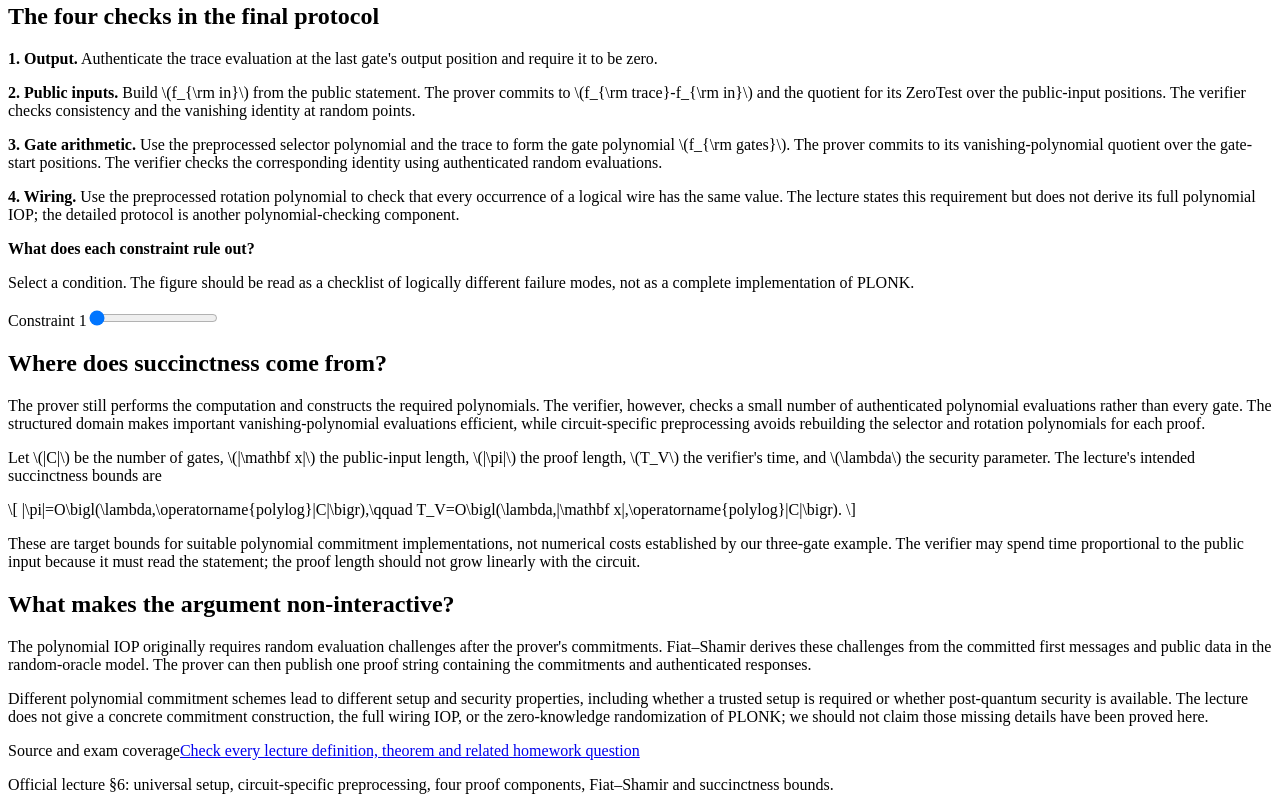
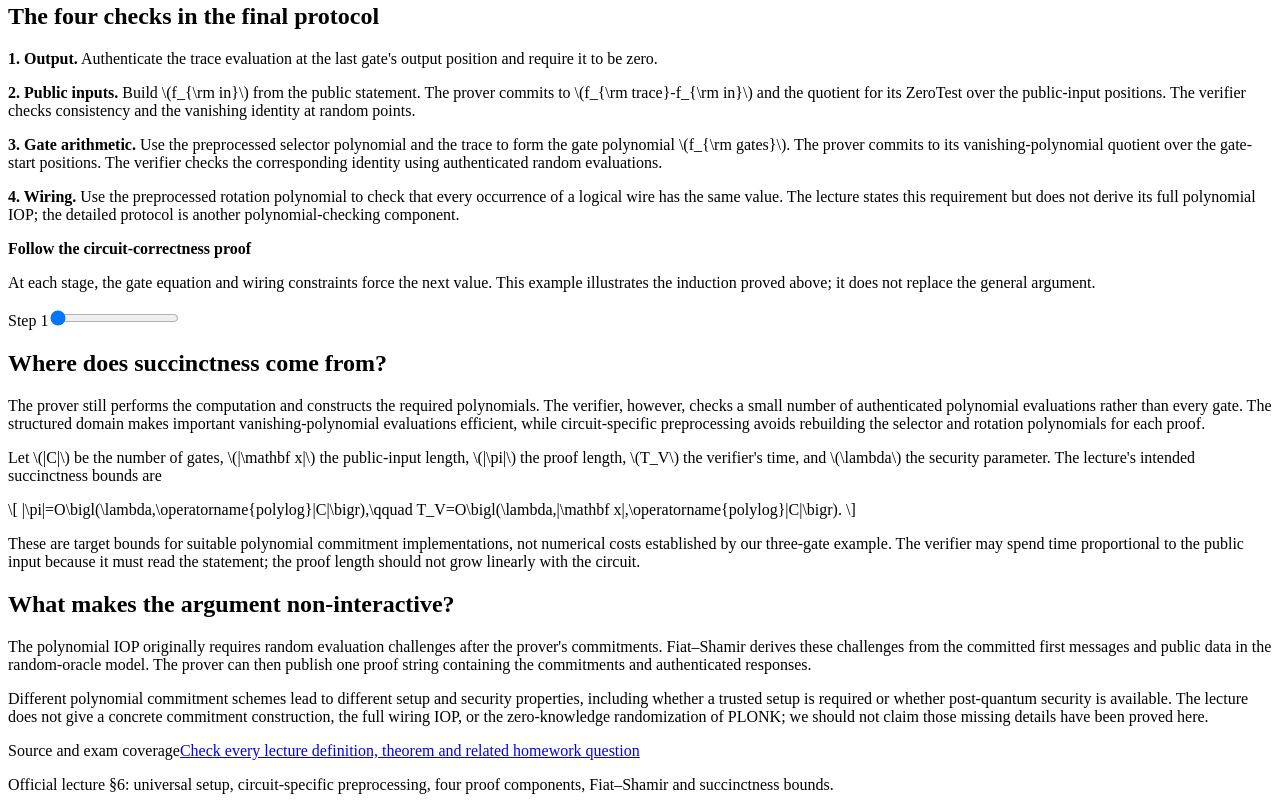
Before and after one commit to anujpare/study_material, a website: page docs/snarg-workbench/part-4.html in a window 1280 px wide. Shown: the part 6330-7140 px from the top of the page. Drawn offline with Linux system fonts and the light colour scheme.

Commit message:
Make final PLONK interaction demonstrate the inductive correctness proof, not repeat a decorative checklist

```diff
--- a/docs/snarg-workbench/part-4.html
+++ b/docs/snarg-workbench/part-4.html
@@ -201,7 +201,7 @@ f_{\rm trace}(\omega^5)=f_{\rm trace}(\omega^7).
 <p><strong>2. Public inputs.</strong> Build \(f_{\rm in}\) from the public statement. The prover commits to \(f_{\rm trace}-f_{\rm in}\) and the quotient for its ZeroTest over the public-input positions. The verifier checks consistency and the vanishing identity at random points.</p>
 <p><strong>3. Gate arithmetic.</strong> Use the preprocessed selector polynomial and the trace to form the gate polynomial \(f_{\rm gates}\). The prover commits to its vanishing-polynomial quotient over the gate-start positions. The verifier checks the corresponding identity using authenticated random evaluations.</p>
 <p><strong>4. Wiring.</strong> Use the preprocessed rotation polynomial to check that every occurrence of a logical wire has the same value. The lecture states this requirement but does not derive its full polynomial IOP; the detailed protocol is another polynomial-checking component.</p>
-<div class="lab" data-lab="plonkstages"><div class="lab-top"><strong>What does each constraint rule out?</strong><p>Select a condition. The figure should be read as a checklist of logically different failure modes, not as a complete implementation of PLONK.</p></div><div class="lab-content"><label class="range-label">Constraint <output class="range-value" data-live-for="stage">1</output><input data-key="stage" type="range" min="1" max="4" value="1"></label><div class="lab-output" aria-live="polite"></div></div></div>
+<div class="lab" data-lab="plonkstages"><div class="lab-top"><strong>Follow the circuit-correctness proof</strong><p>At each stage, the gate equation and wiring constraints force the next value. This example illustrates the induction proved above; it does not replace the general argument.</p></div><div class="lab-content"><label class="range-label">Step <output class="range-value" data-live-for="stage">1</output><input data-key="stage" type="range" min="1" max="4" value="1"></label><div class="lab-output" aria-live="polite"></div></div></div>
 <h2>Where does succinctness come from?</h2>
 <p>The prover still performs the computation and constructs the required polynomials. The verifier, however, checks a small number of authenticated polynomial evaluations rather than every gate. The structured domain makes important vanishing-polynomial evaluations efficient, while circuit-specific preprocessing avoids rebuilding the selector and rotation polynomials for each proof.</p>
 <p>Let \(|C|\) be the number of gates, \(|\mathbf x|\) the public-input length, \(|\pi|\) the proof length, \(T_V\) the verifier's time, and \(\lambda\) the security parameter. The lecture's intended succinctness bounds are</p>
```
